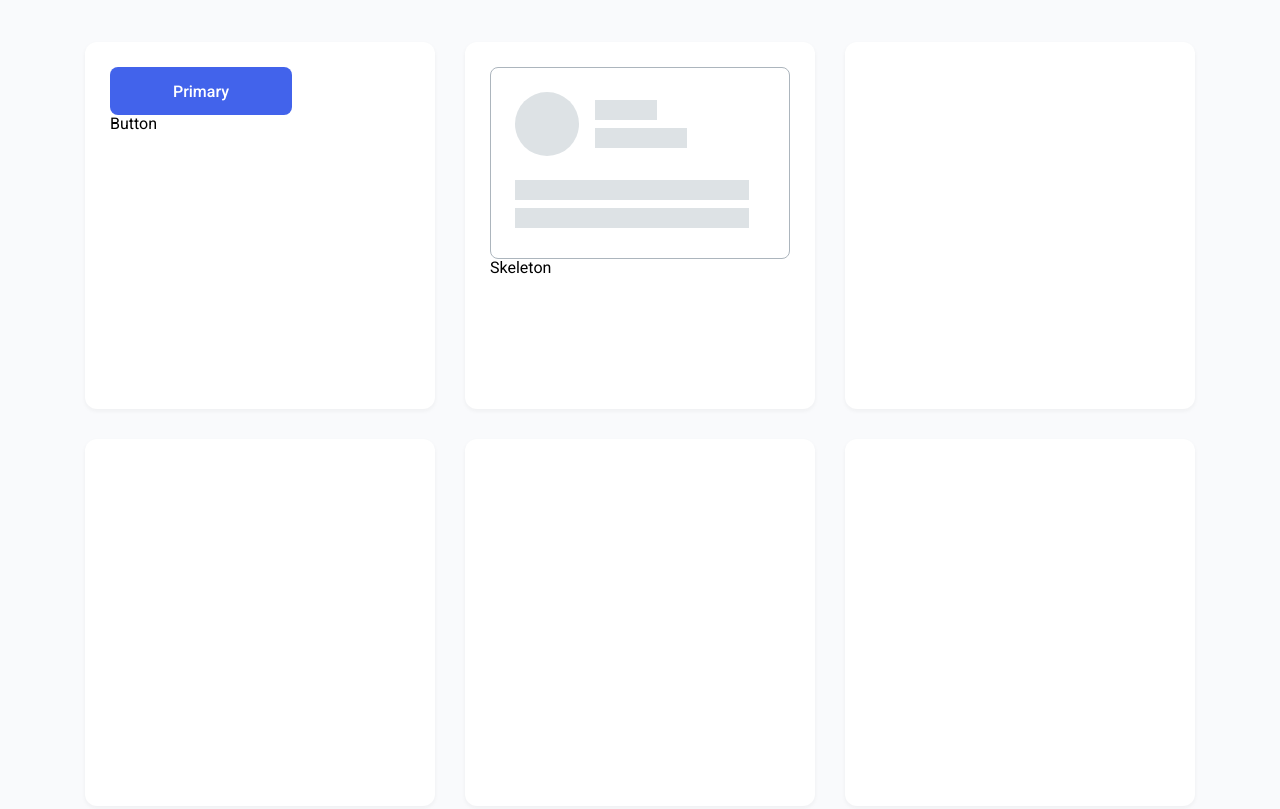
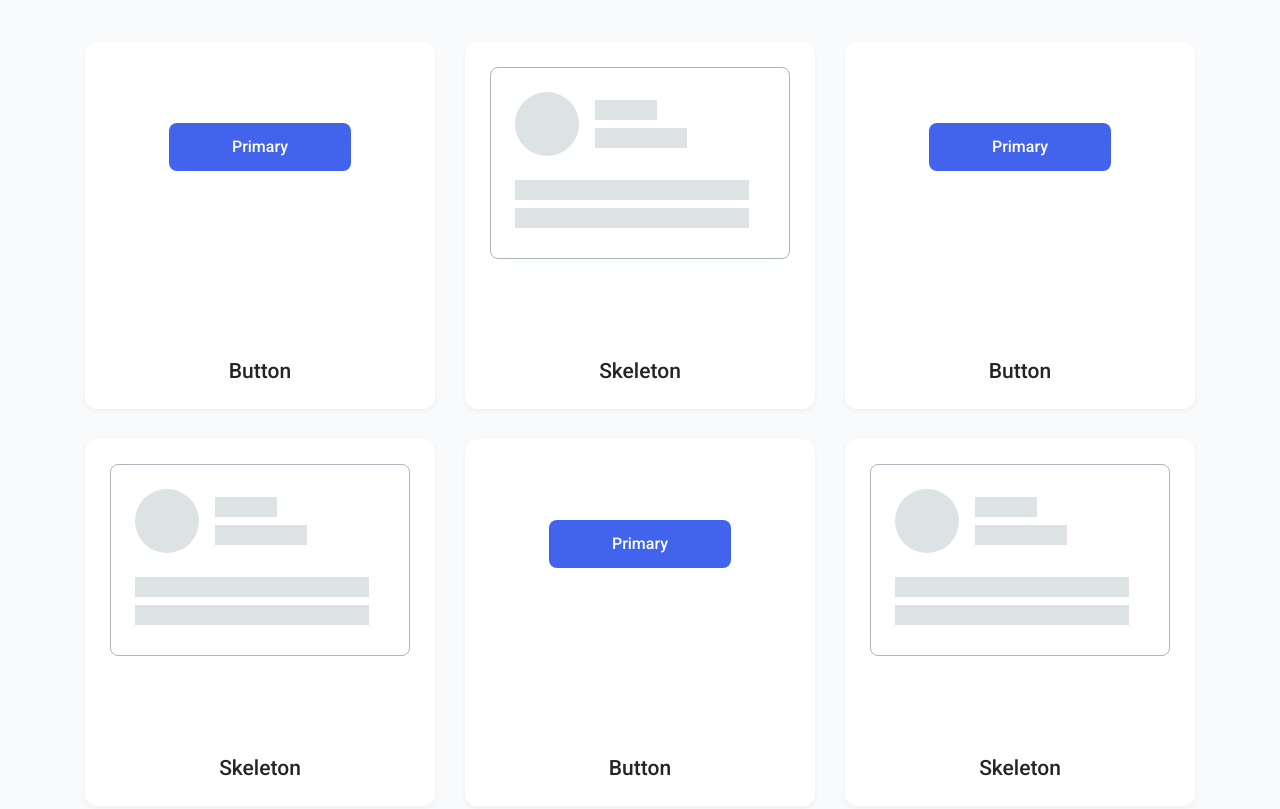
Before and after one commit to js-tasks-ru/htmlcss-20210409_galchenkou, a website: page index.html in a window 1280 px wide. Shown: the part 380-1189 px from the top of the page. Drawn offline with Linux system fonts and the light colour scheme.

Commit message:
added responsive to main page

```diff
--- a/components/content-flex/content-flex.css
+++ b/components/content-flex/content-flex.css
@@ -13,6 +13,9 @@
 .content-flex__card {
     height: 367px;
     /*width: 33.33%;*/
+    display: flex;
+    flex-direction: column;
+    justify-content: space-between;
     flex-basis: 350px;
     margin: 15px;
     padding: 25px;
@@ -22,9 +25,17 @@
 }
 
 .card__preview {
-
+    display: flex;
+    flex-basis: 50%;
+    justify-content: center;
+    align-items: center;
 }
 
 .card__title {
-
+    font-style: normal;
+    font-weight: 500;
+    font-size: 21px;
+    line-height: 25px;
+    text-align: center;
+    color: var(--color-black);
 }
--- a/index.html
+++ b/index.html
@@ -46,7 +46,9 @@
                             <div class="card__preview">
                                 <button class="button button_primary buttons-box__item buttons-box__item-btn">Primary</button>
                             </div>
-                            <div class="card__title">Button</div>
+                            <div class="card__footer">
+                                <h5 class="card__title">Button</h5>
+                            </div>
                         </div>
                         <div class="content-flex__card">
                             <div class="card__preview">
@@ -66,15 +68,70 @@
                                     </div>
                                 </div>
                             </div>
-                            <div class="card__title">Skeleton</div>
+                            <div class="card__footer">
+                                <h5 class="card__title">Skeleton</h5>
+                            </div>
                         </div>
                         <div class="content-flex__card">
-                            <div class="card__preview"></div>
-                            <div class="card__title"></div>
+                            <div class="card__preview">
+                                <button class="button button_primary buttons-box__item buttons-box__item-btn">Primary</button>
+                            </div>
+                            <div class="card__footer">
+                                <h5 class="card__title">Button</h5>
+                            </div>
                         </div>
-                        <div class="content-flex__card"></div>
-                        <div class="content-flex__card"></div>
-                        <div class="content-flex__card"></div>
+                        <div class="content-flex__card">
+                            <div class="card__preview">
+                                <div class="skeleton">
+                                    <div class="skeleton__header">
+                                        <div class="skeleton__avatar"></div>
+                                        <div class="skeleton-rows">
+                                            <div class="skeleton-rows__item skeleton-row_sm"></div>
+                                            <div class="skeleton-rows__item skeleton-row_md"></div>
+                                        </div>
+                                    </div>
+                                    <div class="skeleton__body">
+                                        <div class="skeleton-rows">
+                                            <div class="skeleton-rows__item skeleton-row_lg"></div>
+                                            <div class="skeleton-rows__item skeleton-row_lg"></div>
+                                        </div>
+                                    </div>
+                                </div>
+                            </div>
+                            <div class="card__footer">
+                                <h5 class="card__title">Skeleton</h5>
+                            </div>
+                        </div>
+                        <div class="content-flex__card">
+                            <div class="card__preview">
+                                <button class="button button_primary buttons-box__item buttons-box__item-btn">Primary</button>
+                            </div>
+                            <div class="card__footer">
+                                <h5 class="card__title">Button</h5>
+                            </div>
+                        </div>
+                        <div class="content-flex__card">
+                            <div class="card__preview">
+                                <div class="skeleton">
+                                    <div class="skeleton__header">
+                                        <div class="skeleton__avatar"></div>
+                                        <div class="skeleton-rows">
+                                            <div class="skeleton-rows__item skeleton-row_sm"></div>
+                                            <div class="skeleton-rows__item skeleton-row_md"></div>
+                                        </div>
+                                    </div>
+                                    <div class="skeleton__body">
+                                        <div class="skeleton-rows">
+                                            <div class="skeleton-rows__item skeleton-row_lg"></div>
+                                            <div class="skeleton-rows__item skeleton-row_lg"></div>
+                                        </div>
+                                    </div>
+                                </div>
+                            </div>
+                            <div class="card__footer">
+                                <h5 class="card__title">Skeleton</h5>
+                            </div>
+                        </div>
                     </div>
                 </div>
             </div>
```
